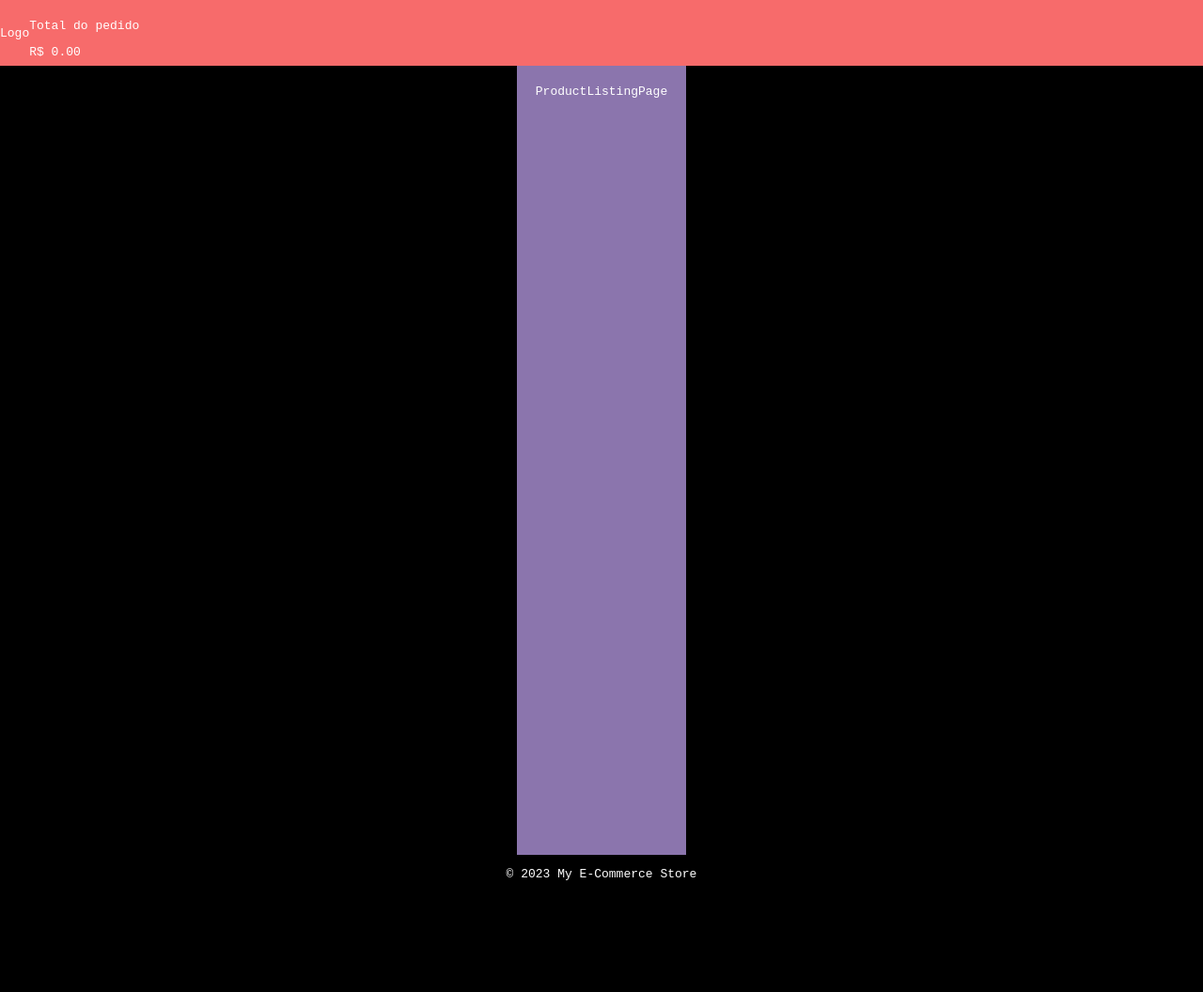
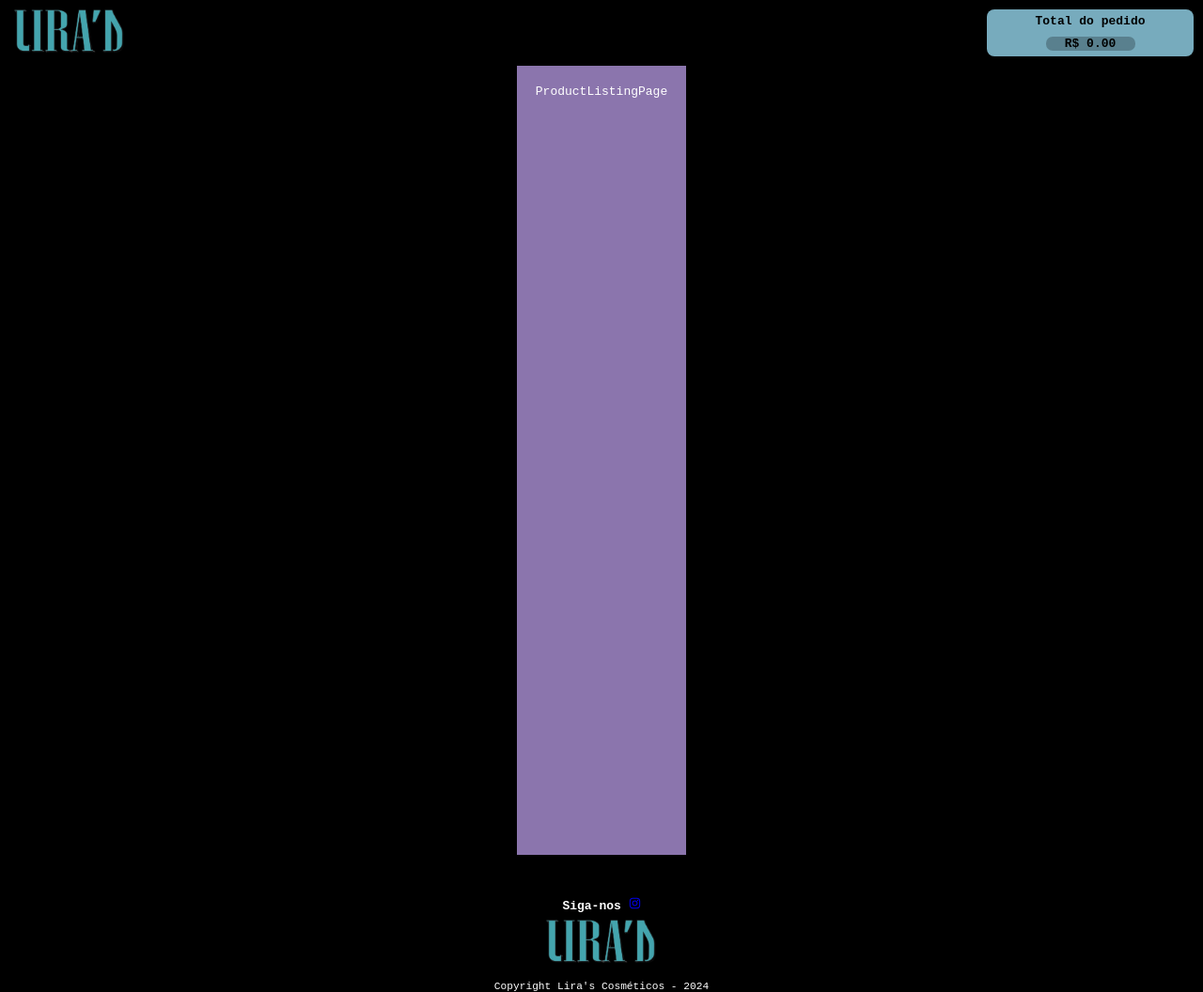
Before and after one commit to ericssendelima/react-ecommerce-portfolio, a React (Vite) app: page / in a window 1280 px wide. Shown: the whole page at 94% size. Before the commit the page ends 951 px from the top, so only its background shows below. Built offline with nearby package versions, Linux system fonts and the light colour scheme.

Commit message:
style(ui): 🎨 finalize Header and Footer styling

```diff
--- a/package.json
+++ b/package.json
@@ -12,6 +12,7 @@
   "dependencies": {
     "react": "^19.1.1",
     "react-dom": "^19.1.1",
+    "react-icons": "^5.5.0",
     "react-router": "^7.9.3"
   },
   "devDependencies": {
--- a/src/components/Footer/Footer.module.css
+++ b/src/components/Footer/Footer.module.css
@@ -0,0 +1,38 @@
+.footer {
+  display: flex;
+  flex-direction: column;
+  justify-content: space-between;
+  align-items: center;
+  height: 100%;
+  width: 95%;
+  margin-top: 15px;
+  margin-bottom: 0;
+}
+
+.socialMedia {
+  margin: 0;
+  margin-top: 30px;
+  padding: 0;
+
+  span {
+    color: white;
+    font-weight: bold;
+  }
+}
+
+.logoFooter {
+  display: flex;
+  justify-content: center;
+  align-items: center;
+  width: 70%;
+
+  img {
+    width: 8rem;
+  }
+}
+
+.pFooter {
+  font-size: 0.7rem;
+  margin-bottom: 0;
+  color: white;
+}
--- a/src/components/Footer/index.tsx
+++ b/src/components/Footer/index.tsx
@@ -1,9 +1,24 @@
 import styles from './Footer.module.css';
+import logo from '../../assets/logo.png';
+import { FaInstagram } from "react-icons/fa";
+
 
 export const Footer = () => {
   return (
     <footer className={styles.footer}>
-      <p>© 2023 My E-Commerce Store</p>
+      <div className={styles.socialMedia}>
+      <span>Siga-nos </span>
+        <a rel="Lira's Instagram" href="https://www.instagram.com/u.ericssen">
+          <FaInstagram />
+        </a>
+      </div>
+
+      <div className={styles.logoFooter}>
+        <img src={logo} alt="logo"/>
+      </div>
+      <p className={styles.pFooter}>
+        Copyright Lira's Cosméticos - 2024
+      </p>
     </footer>
   );
 };
--- a/src/components/Header/Header.module.css
+++ b/src/components/Header/Header.module.css
@@ -1,10 +1,48 @@
 .header {
-    background-color:rgb(247, 107, 107);
+  display: flex;
+  align-items: center;
+  justify-content: space-between;
+  position: sticky;
+  top: 0;
+  z-index: 1;
+  height: 70px;
+  width: 100dvw;
+}
+
+.logo {
+  cursor: pointer;
+
+  img {
+    width: 8rem;
+    margin-left: 10px;
+  }
+}
+
+.totalPurchase {
+  color: rgb(0, 0, 0);
+  background-color: #77abbd;
+  border: none;
+  border-radius: 8px;
+  font-weight: bold;
+  width: 220px;
+  height: 50px;
+  margin-right: 10px;
+  display: flex;
+  align-items: center;
+  flex-direction: column;
+  justify-content: space-around;
+
+  p {
+    margin: 0;
+  }
+
+  span {
+    background-color: rgb(0, 0, 0, 0.25);
+    width: 95px;
     display: flex;
     align-items: center;
-    position: sticky;
-    top: 0;
-    z-index: 1;
-    height: 70px;
-    width: 100%;
+    justify-content: center;
+    border-radius: 7px;
+    margin-bottom: 2px;
   }
+}
--- a/src/components/Header/index.tsx
+++ b/src/components/Header/index.tsx
@@ -1,4 +1,5 @@
 import styles from "./Header.module.css";
+import logo from "../../assets/logo.png";
 
 import { useNavigate } from "react-router";
 
@@ -12,7 +13,7 @@ export const Header = () => {
   return (
     <header className={styles.header}>
       <div className={styles.logo} onClick={handleNavigation}>
-        Logo
+        <img src={logo} alt="Logo" />
       </div>
       <div className={styles.totalPurchase}>
         <p>Total do pedido</p>
--- a/src/styles/index.css
+++ b/src/styles/index.css
@@ -9,12 +9,14 @@ html {
 
 body {
   margin: 0;
+  padding: 0;
   height: 100%;
   width: 100%;
 }
 
 #root {
   margin: 0;
+  padding: 0;
   min-height: 100dvh;
   width: 100%;
   display: flex;
```
Also changed, not shown: src/assets/logo.png (added), 1 other file (tests, documents, lock files or other folders).
